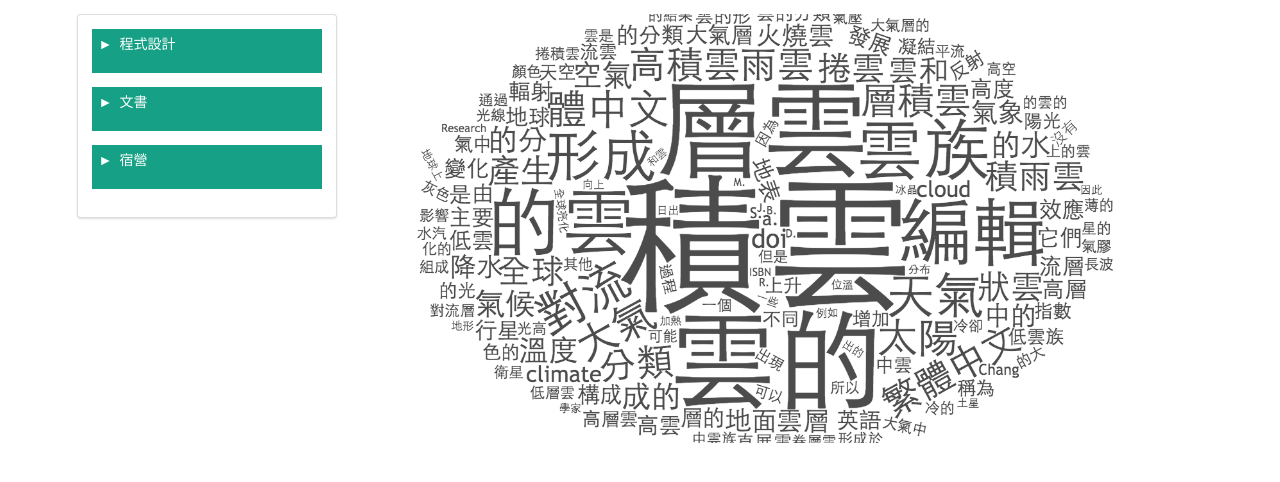
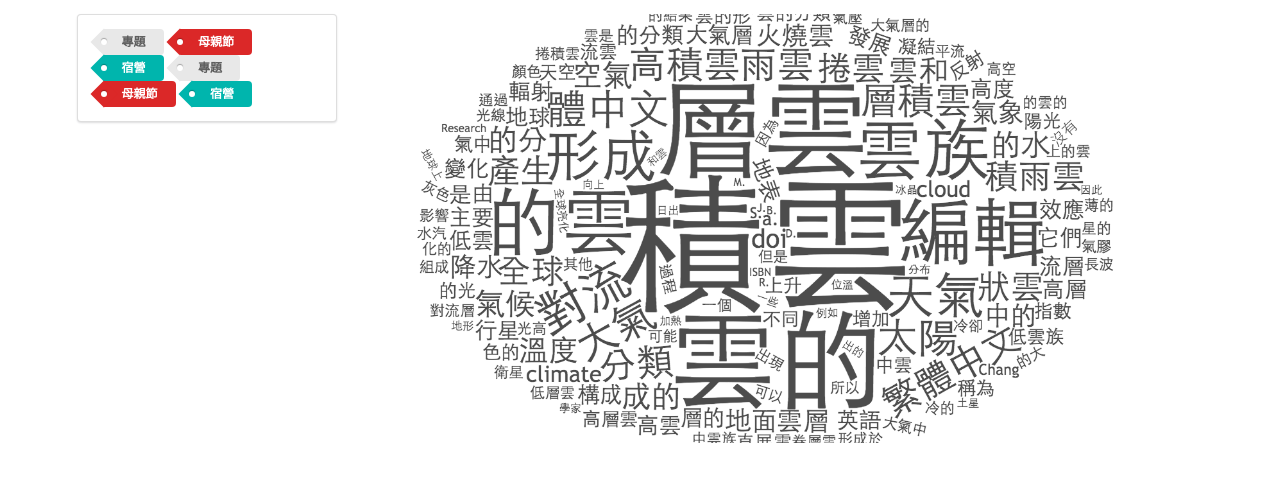
Before and after one commit to PeiRongWang/isay, a PHP site: page /keywords.php in a window 1280 px wide. Shown: the part 40-522 px from the top of the page. Run offline with PHP 8.4, Linux system fonts and the light colour scheme; some libraries are stand-ins or nearby versions.

Commit message:
2017.05.24

```diff
--- a/WeSay.php
+++ b/WeSay.php
@@ -47,7 +47,7 @@
             <div class="eight wide column"></div>
             <div class="eight wide column">
                 <div class="ui icon input fluid">
-                    <input type="text" placeholder="說些什麼呢..." id="say_text" data-content="墾丁玩水、旅行、圍棋">
+                    <input type="text" placeholder="說些什麼呢..." id="say_text" data-content="記下些什麼吧、說話啊、打字阿">
                     <i class="send link icon" id="send"></i>
 
                 </div>
--- a/assets/style.css
+++ b/assets/style.css
@@ -117,93 +117,3 @@ span.rotate {
   color: #ffffff;
   background-color: #34495e;
 }
-
-.title {
-  color: #ffffff;
-  font-size: 2.0em;
-  font-family: "Lato", sans-serif;
-}
-
-.dropdown-list-container {
-  padding: 0 2.0em;
-  width: 250px;
-  list-style: none;
-  -webkit-transform: translateZ(0);
-  -webkit-backface-visibility: hidden;
-}
-
-.dropdown-list {
-  position: relative;
-  background: #16a085;
-  margin-bottom: 1px;
-}
-.dropdown-list [dropdown-prop="title"] {
-  color: #ffffff;
-  padding: 0.5em 2.0em;
-  display: block;
-  text-decoration: none;
-}
-.dropdown-list [dropdown-prop="title"]:hover {
-  background: #107360;
-}
-
-.dropdown-list-items {
-  -moz-transition: max-height 0.4s ease-in;
-  -o-transition: max-height 0.4s ease-in;
-  -webkit-transition: max-height 0.4s ease-in;
-  transition: max-height 0.4s ease-in;
-  padding: 0;
-  max-height: 0;
-  list-style: none;
-  overflow: hidden;
-}
-.dropdown-list-items li a {
-  color: #ffffff;
-  display: block;
-  padding: 0.75em 1.0em;
-  background: #1abc9c;
-  text-decoration: none;
-}
-.dropdown-list-items li a:hover {
-  background: #148f77;
-}
-
-.dropdown-icon {
-  -moz-transition: -moz-transform 0.4s ease-in;
-  -o-transition: -o-transform 0.4s ease-in;
-  -webkit-transition: -webkit-transform 0.4s ease-in;
-  transition: transform 0.4s ease-in;
-  -moz-transform: rotate(0deg);
-  -ms-transform: rotate(0deg);
-  -webkit-transform: rotate(0deg);
-  transform: rotate(0deg);
-  position: absolute;
-  display: block;
-  top: 0.5em;
-  left: 0.5em;
-  font-size: 1.0em;
-  padding: 0;
-  color: #ffffff;
-}
-.dropdown-icon:before {
-  content: '\25BA';
-}
-
-.dropdown-list-open {
-  -moz-transition: max-height 0.4s ease-out;
-  -o-transition: max-height 0.4s ease-out;
-  -webkit-transition: max-height 0.4s ease-out;
-  transition: max-height 0.4s ease-out;
-  max-height: 15em;
-}
-
-.dropdown-icon-open {
-  -moz-transition: -moz-transform 0.4s ease-out;
-  -o-transition: -o-transform 0.4s ease-out;
-  -webkit-transition: -webkit-transform 0.4s ease-out;
-  transition: transform 0.4s ease-out;
-  -moz-transform: rotate(90deg);
-  -ms-transform: rotate(90deg);
-  -webkit-transform: rotate(90deg);
-  transform: rotate(90deg);
-}
--- a/assets/style.scss
+++ /dev/null
@@ -1,95 +0,0 @@
-@import "compass/css3";
-
-@import url(http://fonts.googleapis.com/css?family=Lato);
-
-$text        : #ffffff;
-$background  : #34495e;
-$list-header : #16a085;
-$list-item   : #1abc9c;
-$page-font   : 'Lato', sans-serif;
-
-.body {
-  font-size        : 20px;
-	font-family      : $page-font;
-  color            : $text;
-  background-color : $background;
-}
-
-.title {
-  color       : $text;
-  font-size   : 2.0em;
-  font-family : $page-font;
-}
-
-.dropdown-list-container {
-  padding    : 0 2.0em;
-  width      : 250px;
-  list-style : none;
-
-  -webkit-transform           : translateZ(0);
-  -webkit-backface-visibility : hidden;
-}
-
-.dropdown-list {
-  position      : relative;
-  background    : $list-header;
-  margin-bottom : 1px;
-
-
-  [dropdown-prop="title"] {
-    color           : $text;
-    padding         : 0.5em 2.0em;
-    display         : block;
-    text-decoration : none;
-    &:hover {
-      background : darken($list-header, 10);
-    }
-  }
-}
-
-.dropdown-list-items {
-	@include transition(max-height 0.4s ease-in);
-
-  padding    : 0;
-  max-height : 0;
-	list-style : none;
-	overflow   : hidden;
-
-	li a {
-    color           : $text;
-    display         : block;
-    padding         : 0.75em 1.0em;
-    background      : $list-item;
-    text-decoration : none;
-    &:hover {
-      background: darken($list-item, 10);
-    }
-	}
-}
-
-.dropdown-icon {
-  @include transition(transform .4s ease-in);
-  @include transform(rotate(0deg));
-
-  position  : absolute;
-  display   : block;
-  top       : 0.5em;
-  left      : 0.5em;
-  font-size : 1.0em;
-  padding   : 0;
-  color     : $text;
-  &:before {
-    content: '\25BA';
-  }
-}
-
-.dropdown-list-open {
-	@include transition(max-height 0.4s ease-out);
-
-	max-height : 15em;
-}
-
-.dropdown-icon-open {
-  @include transition(transform .4s ease-out);
-	@include transform(rotate(90deg));
-}
--- a/keywords.php
+++ b/keywords.php
@@ -1,5 +1,6 @@
 <!DOCTYPE html>
 <html>
+
 <head>
     <meta charset="utf-8">
     <title>Keywords - I say</title>
@@ -10,9 +11,10 @@
     <script src="assets/semantic.min.js"></script>
     <link rel="stylesheet" href="assets/style.css">
 </head>
+
 <body>
 
-<?php require 'navbar.php'; ?>
+    <?php require 'navbar.php'; ?>
 
     <!-- CONTAINER -->
     <div class="ui container">
@@ -20,68 +22,26 @@
         <div class="ui grid">
             <div class="four wide column">
                 <div class="ui segment">
-                    <div class="ui relaxed divided list">
-                         <div class="item">
+                    <a class="ui tag label" href="kwd_code_all.php">專題</a>
+                    <a class="ui red tag label">母親節</a>
+                    <a class="ui teal tag label">宿營</a>
+                    <a class="ui tag label">專題</a>
+                    <a class="ui red tag label">母親節</a>
+                    <a class="ui teal tag label">宿營</a>
+                </div>
 
-
-                            <!--First List-->
-                            <li class="dropdown-list">
-                                <!--List Title-->
-                                <a href="#" dropdown-prop="title">程式設計<i class="dropdown-icon"></i></a>
-                                <!--List Items-->
-                                <ul class="dropdown-list-items">
-                                    <li><a href="kwd_code_all.php">所有檔案</a></li>
-                                    <li><a href="#">語音檔</a></li>
-                                    <li><a href="#">圖片檔</a></li>
-                                    <li><a href="#">文字檔</a></li>
-                                    <li><a href="#">影片檔</a></li>
-                                </ul>
-                            </li>
-
-                            <!--Second List-->
-                            <li class="dropdown-list">
-                                <!--List Title-->
-                                <a href="#" dropdown-prop="title">文書<i class="dropdown-icon"></i></a>
-                                <!--List Items-->
-                                <ul class="dropdown-list-items">
-                                <li><a href="#">Home</a></li>
-                                <li><a href="#">About Us</a></li>
-                                <li><a href="#">Services</a></li>
-                                <li><a href="#">Contact</a></li>
-                                </ul>
-                            </li>
-
-                            <!--Third List-->
-                            <li class="dropdown-list">
-                                <!--List Title-->
-                                <a href="#" dropdown-prop="title">宿營<i class="dropdown-icon"></i></a>
-                                <!--List Items-->
-                                <ul class="dropdown-list-items">
-                                <li><a href="#">Home</a></li>
-                                <li><a href="#">About Us</a></li>
-                                <li><a href="#">Services</a></li>
-                                <li><a href="#">Contact</a></li>
-                                </ul>
-                            </li>
-                            </ul>
-                            <script src="assets/kojac.js"></script>
-
-                                <script src="assets/index.js"></script>
-                        </div>
-                    </div>
-                </div>
             </div>
-                <div class="twelve wide column">
-                    <img class="ui huge image" src="wordcloud.png" alt="">
-                </div>
+            <div class="twelve wide column">
+                <img class="ui huge image" src="wordcloud.png" alt="">
+            </div>
         </div>
 
     </div>
     <!-- CONTAINER END -->
     <script>
 
-
     </script>
 
 </body>
+
 </html>
```
Also changed, not shown: index.php (+6 -3 lines), kwd_code.php (deleted, +0 -71 lines), kwd_code_all.php (+17 -8 lines).
